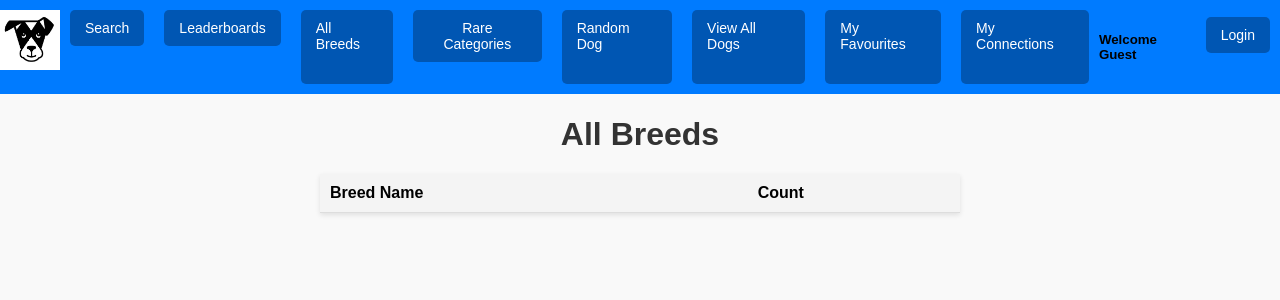
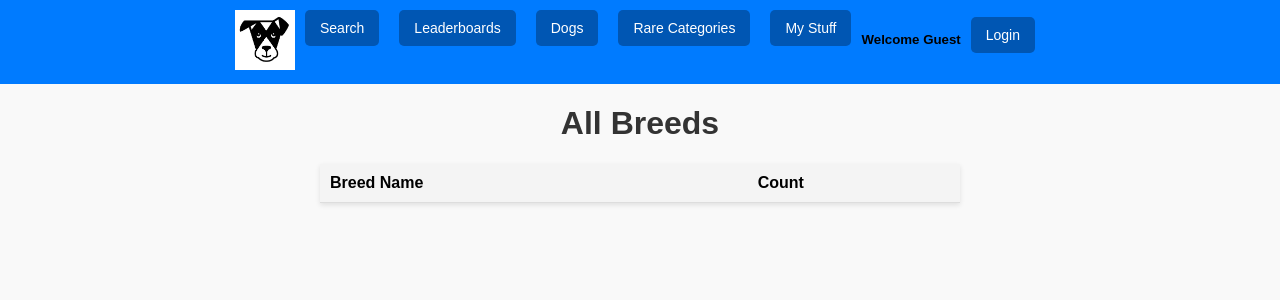
Before and after one commit to maxjoseph22/InstaOrganise_Flask, a Flask app: page /breeds in a window 1280 px wide. Shown: the top 300 px of the page. Run offline with Flask 3, Linux system fonts and the light colour scheme; data that the repository does not hold is empty; some libraries are stand-ins or nearby versions.

Commit message:
remove from favourites button working

```diff
--- a/app.py
+++ b/app.py
@@ -249,6 +249,8 @@ def get_favourites():
     connection = get_flask_database_connection(app)
     dog_repository = DogRepository(connection)
     favourite_dog_repository = FavouriteDogRepository(connection)
+    auth0_user_dict = session["user"]
+    auth0_id = auth0_user_dict['userinfo']['sub']
 
     if request.method == "GET":
         if "user" not in session:
@@ -256,8 +258,6 @@ def get_favourites():
             redirect_uri=url_for("callback", _external=True)
             )
 
-        auth0_user_dict = session["user"]  # Assume Auth0's "sub" is the user_id
-        auth0_id = auth0_user_dict['userinfo']['sub']
         dog_ids = favourite_dog_repository.all(auth0_id)
         all_favourite_dog_ids = []
         for dog_id in dog_ids:
@@ -268,6 +268,11 @@ def get_favourites():
             dog = dog_repository.find_by_id(id)
             all_dogs.append(dog)
         return render_template("favourites.html", dogs=all_dogs, **g.session_data)
+
+    if request.method == "POST":
+        dog_id = request.form.get('dog_id')
+        favourite_dog_repository.delete_by_dog_id_and_user(auth0_id, dog_id)
+        return redirect(url_for('get_favourites'))
 
 @app.route("/connections", methods=["GET", "POST"])
 def get_connections():
--- a/templates/navbar.html
+++ b/templates/navbar.html
@@ -86,7 +86,14 @@
             <a href="/likesleaderboard">Likes Leaderboard</a>
         </div>
     </div>
-    <a href="/breeds">All Breeds</a>
+    <div class="dropdown">
+        <button class="dropbtn">Dogs</button>
+        <div class="dropdown-content">
+        <a href="/breeds">All Breeds</a>
+        <a href="/randomdog">Random Dog</a>
+        <a href="/viewalldogs">View All Dogs</a>
+        </div>
+    </div>
     <div class="dropdown">
         <button class="dropbtn">Rare Categories</button>
         <div class="dropdown-content">
@@ -96,10 +103,13 @@
             <a href="/neverseen">Never Seen Breeds</a>
         </div>
     </div>
-    <a href="/randomdog">Random Dog</a>
-    <a href="/viewalldogs">View All Dogs</a>
-    <a href="/favourites">My Favourites</a>
-    <a href="/connections">My Connections</a>
+    <div class="dropdown">
+        <button class="dropbtn">My Stuff</button>
+        <div class="dropdown-content">
+            <a href="/favourites">My Favourites</a>
+            <a href="/connections">My Connections</a>
+            </div>
+    </div>
 
     {% if g.session_data.session and g.session_data.session.get("userinfo") %}
         <h5>Welcome {{ g.session_data.session.userinfo.name }}!</h5>
--- a/templates/search_by_breed.html
+++ b/templates/search_by_breed.html
@@ -33,7 +33,7 @@
     </style>
 </head>
 <body>
-        {% include "navbar.html" %}
+    {% include "navbar.html" %}
     <h1>Search by Breed</h1>
     <form method="post">
         <label for="breed_search">Enter Breed Here:</label>
```
Also changed, not shown: lib/favourite_dog_repository.py (+5 -2 lines), templates/favourites.html (+7 -0 lines).
